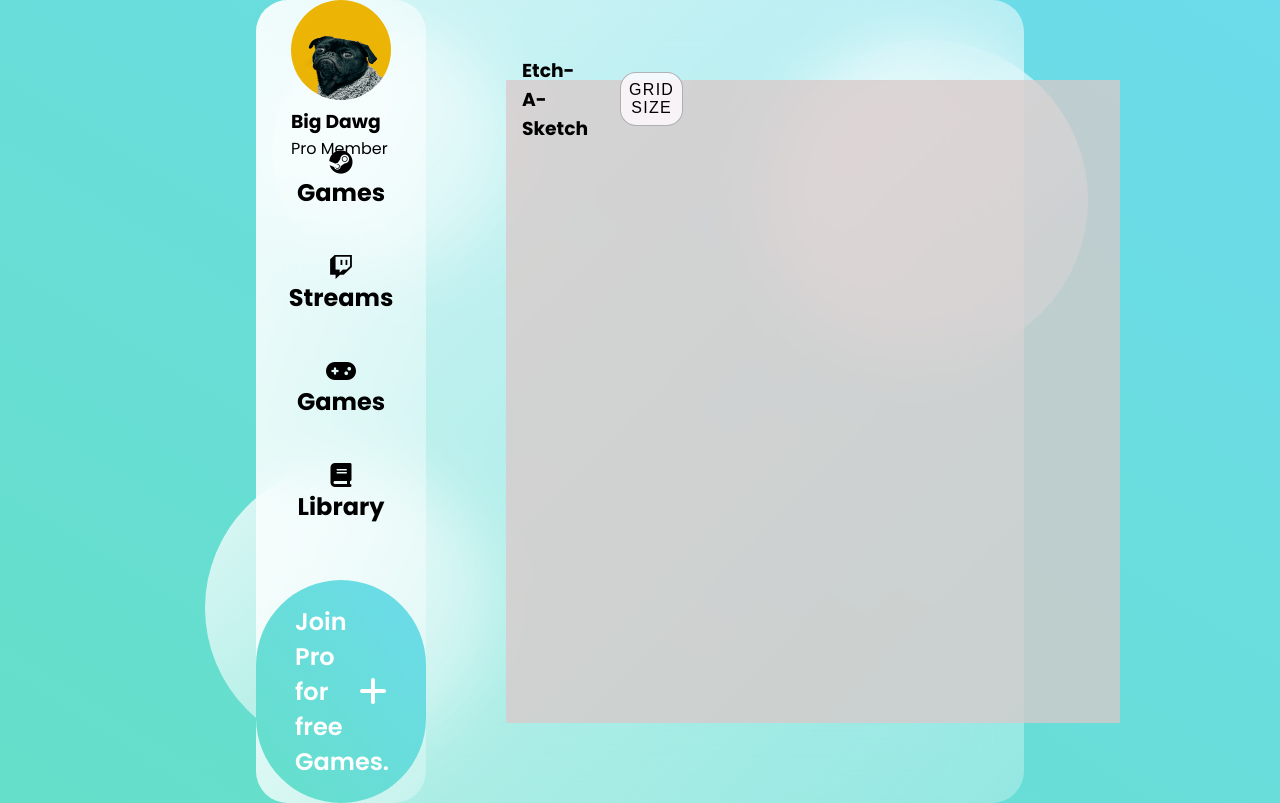
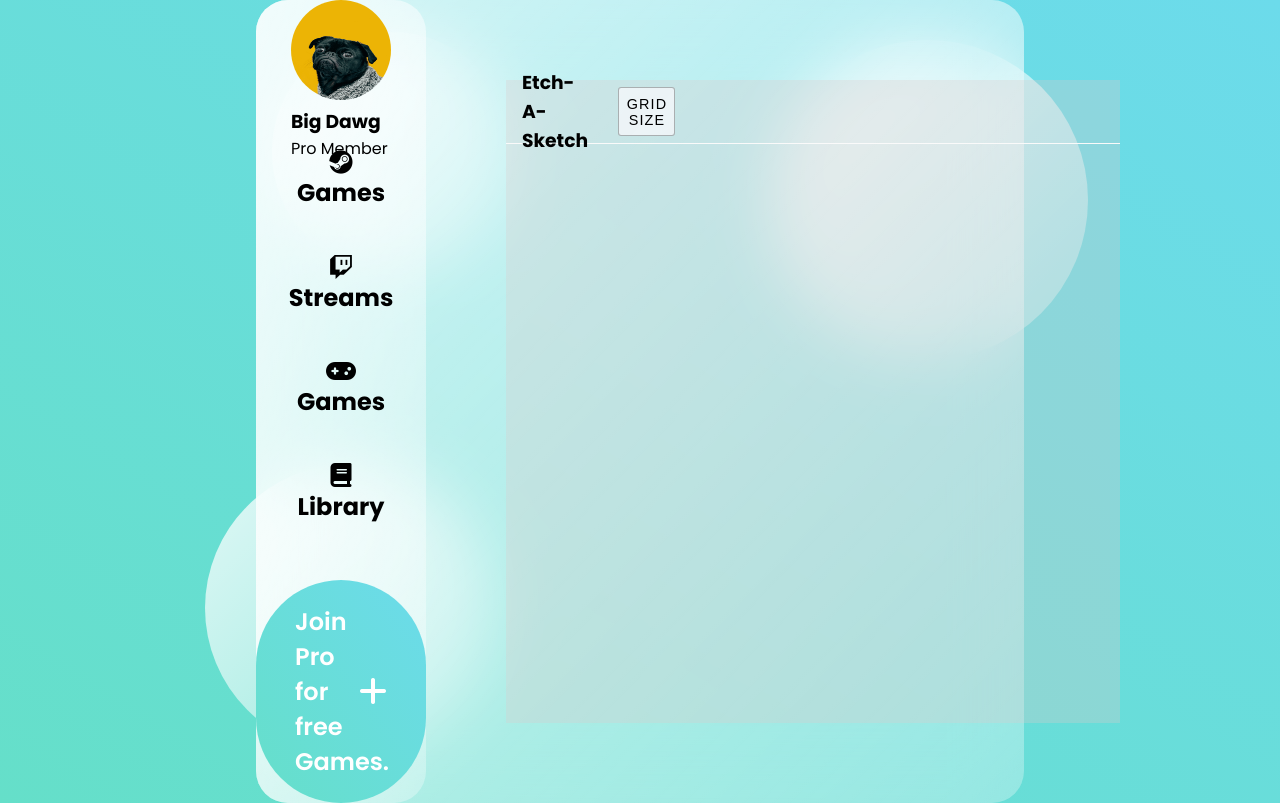
Before and after one commit to hanzsdev/etch-a-sketch, a plain HTML site: page index.html in a window 1280 px wide. Drawn offline with Linux system fonts and the light colour scheme.

Commit message:
CSS styles ready for js

```diff
--- a/styles.css
+++ b/styles.css
@@ -148,33 +148,38 @@
     flex-direction: column;
     margin: 5rem;
     width: 80%;
-    background-color: rgba(218, 201, 201, 0.753);
+    background-color: rgba(218, 201, 201, 0.306);
 }
 
 .ui-container  {
-    height: 6%;
+    height: 10%;
+    width: 100%;
     display: flex;
+    align-items: center;
     justify-content: space-between;
-    align-items: center;
+    border-bottom: 1px solid rgb(250, 250, 250);
 }
 
 .title-wrapper {
     margin-right: auto;
+    width: auto;
     padding: 1rem;
+
 }
 
 .button-wrapper {
+    width: auto;
     margin-right: 28rem;
 }
 
 .button {
     padding: 0.5em;
     margin: 1em;
-    font-size: 1em;
+    font-size: 0.9em;
     letter-spacing: 0.08em;
-    background-color: #fffbffcf;
+    background-color: #fffbffa9;
     border: 1px solid  rgba(0, 0, 0, 0.284);
-    border-radius: 1rem;
+    border-radius: 0.2rem;
 }
 
 .button:hover {
```
